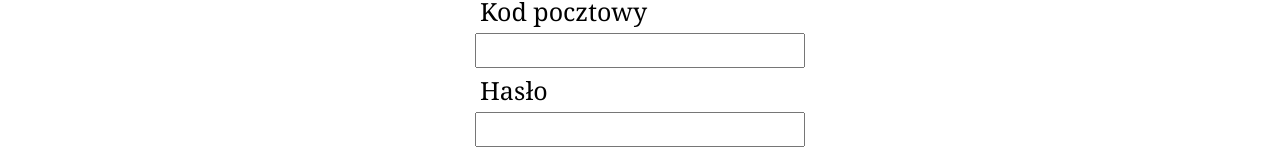
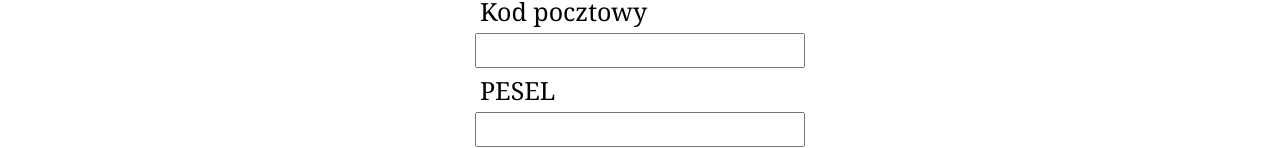
Before and after one commit to b4rtm/hotel-frontend, a React (Vite) app: page /register in a window 1280 px wide. Shown: the part 658-806 px from the top of the page. Built offline with nearby package versions, Linux system fonts and the light colour scheme.

Commit message:
added pesel

```diff
--- a/package.json
+++ b/package.json
@@ -11,11 +11,14 @@
   },
   "dependencies": {
     "axios": "^1.6.7",
+    "formik": "^2.4.5",
     "react": "^18.2.0",
     "react-calendar": "^4.8.0",
     "react-datepicker": "^6.4.0",
     "react-dom": "^18.2.0",
-    "react-router-dom": "^6.22.3"
+    "react-router-dom": "^6.22.3",
+    "validator": "^13.11.0",
+    "yup": "^1.4.0"
   },
   "devDependencies": {
     "@types/react": "^18.2.56",
--- a/src/components/pages/RegisterPage.jsx
+++ b/src/components/pages/RegisterPage.jsx
@@ -16,6 +16,7 @@ const RegisterPage = () =>{
     const [phoneNumber, setTel] = useState('');
     const [address, setAddress] = useState('');
     const [city, setCity] = useState('');
+    const [pesel, setPesel] = useState('');
     const [postCode, setPostcode] = useState('');
     const [password, setPassword] = useState('');
     const [confirmPassword, setConfirmPassword] = useState('');
@@ -40,6 +41,7 @@ const RegisterPage = () =>{
             address,
             city,
             postCode,
+            pesel,
             password
           });
           navigateTo('/login')
@@ -63,6 +65,7 @@ const RegisterPage = () =>{
                 <FormField label="address" name="Adres" type="text" onChange={(e) => setAddress(e.target.value)}/>
                 <FormField label="city" name="Miasto" type="text" onChange={(e) => setCity(e.target.value)} />
                 <FormField label="postcode" name="Kod pocztowy" type="text" onChange={(e) => setPostcode(e.target.value)}/>
+                <FormField label="pesel" name="PESEL" type="text" onChange={(e) => setPesel(e.target.value)}/>
                 <FormField label="password" name="Hasło" type="password" onChange={(e) => setPassword(e.target.value)}/>
                 <FormField label="confirm_password" name="Potwierdź hasło" type="password" onChange={(e) => setConfirmPassword(e.target.value)}/>
                 {!passwordsMatch && <p>Hasła nie są zgodne</p>}
```
Also changed, not shown: 1 other file (tests, documents, lock files or other folders).
